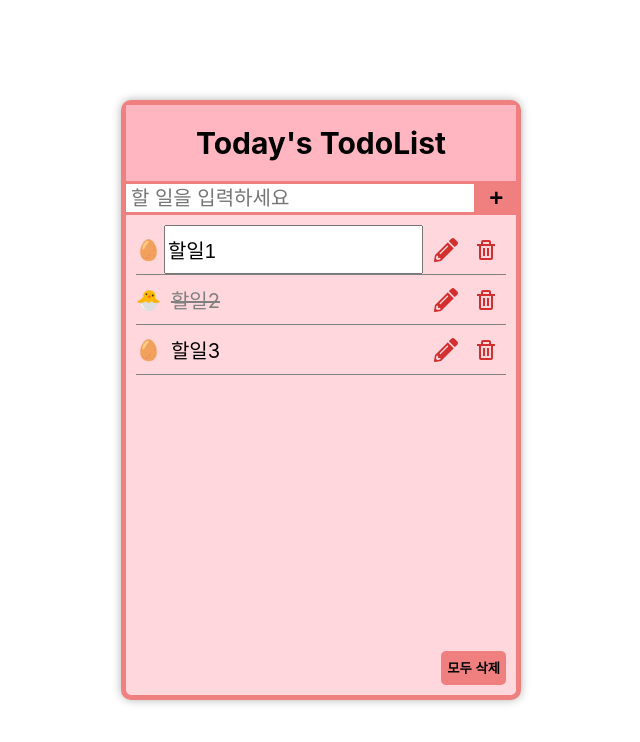
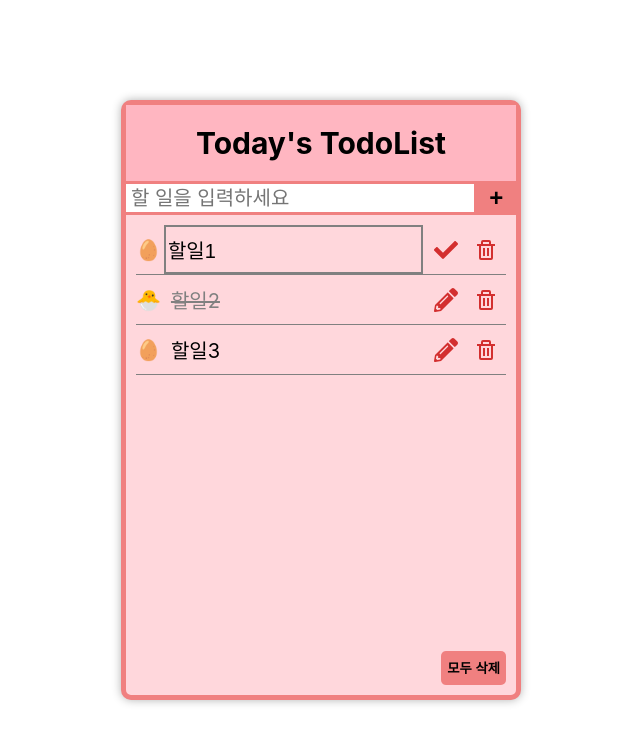
Before and after one commit to Nangniya/react-todolist, a React (Create React App) app: page / in a window 1280 px wide. Both pictures are taken after a click on the button 765 px from the left and 249 px from the top of the page. Shown: the top 742 px of the page, without its empty margins (319-959 px from the left). Built offline with nearby package versions, Linux system fonts and the light colour scheme.

Commit message:
style: 수정 버튼 누르면 버튼 체크로 변함

```diff
--- a/src/components/Todo.jsx
+++ b/src/components/Todo.jsx
@@ -1,7 +1,7 @@
 import React, { useRef, useState, useEffect } from "react";
 import styled from "styled-components";
 import { BiTrash } from "react-icons/bi";
-import { FaPencilAlt } from "react-icons/fa";
+import { FaPencilAlt, FaCheck } from "react-icons/fa";
 import { Button } from "@mui/material";
 
 // 각 할일 컴포넌트
@@ -68,9 +68,15 @@ const Todo = ({ todo, setTodos }) => {
       )}
 
       <Btns>
-        <Button color="error" onClick={setEdit}>
-          <FaPencilAlt />
-        </Button>
+        {!isEditing ? (
+          <Button color="error" onClick={setEdit}>
+            <FaPencilAlt />
+          </Button>
+        ) : (
+          <Button color="error">
+            <FaCheck />
+          </Button>
+        )}
         <Button color="error" onClick={deleteTodo}>
           <BiTrash />
         </Button>
@@ -115,6 +121,8 @@ const StyledInput = styled.input`
   width: 70%;
   height: 100%;
   font-size: 20px;
+  border: solid 2px grey;
+  background-color: rgb(255, 215, 220);
   &:focus {
     outline: none;
   }
```
